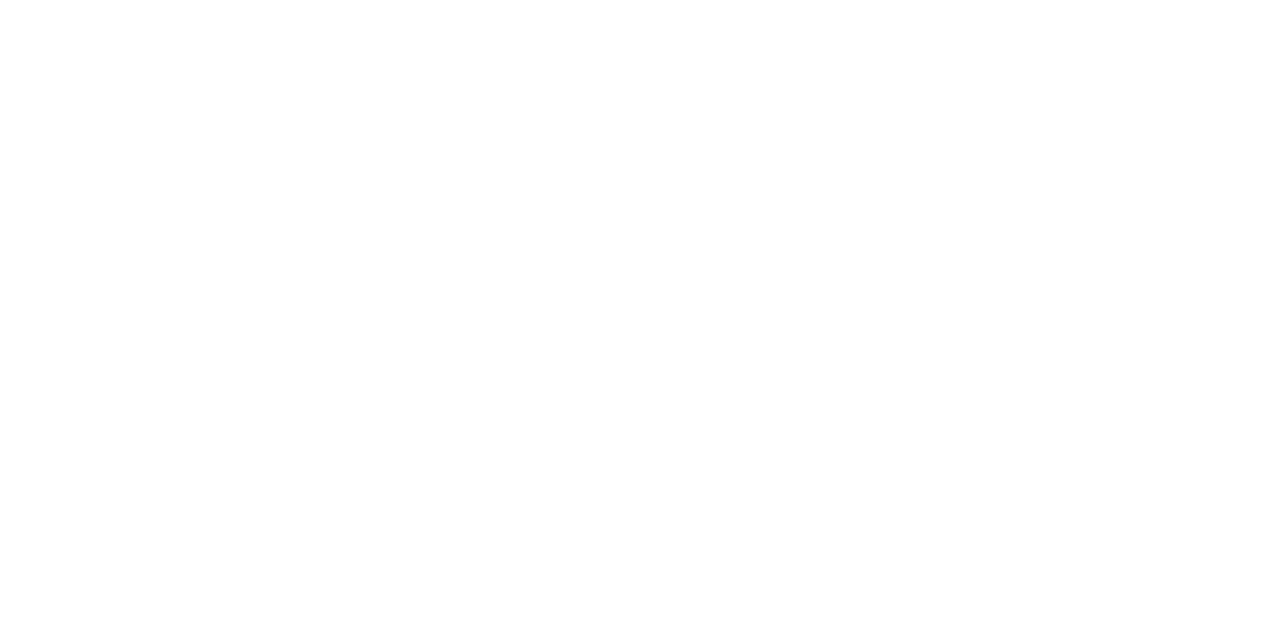
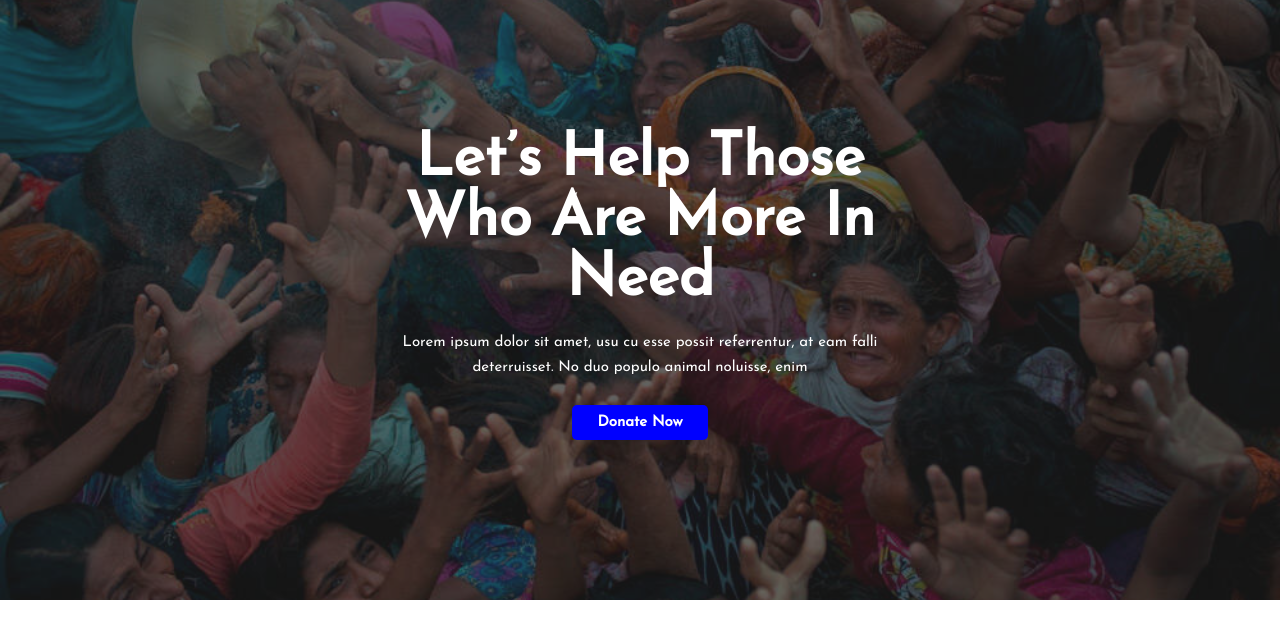
Before and after one commit to rajeshbd99/1st-assignment, a plain HTML site: page index.html in a window 1280 px wide. Drawn offline with Linux system fonts and the light colour scheme.

Commit message:
head part

```diff
--- a/index.html
+++ b/index.html
@@ -6,10 +6,22 @@
     <meta http-equiv="X-UA-Compatible" content="IE=edge">
     <meta name="viewport" content="width=device-width, initial-scale=1.0">
     <title>Donate Today</title>
+    <link rel="shortcut icon" href="portfolio2.png" type="image/x-icon">
+    <link rel="preconnect" href="https://fonts.googleapis.com">
+    <link rel="preconnect" href="https://fonts.gstatic.com" crossorigin>
+    <link href="https://fonts.googleapis.com/css2?family=Josefin+Sans&display=swap" rel="stylesheet">
     <link rel="stylesheet" href="style.css">
 </head>
 
 <body>
+    <section id="head">
+        <div class="overlay">
+            <h1>Let’s Help Those Who Are More In Need </h1>
+            <p>Lorem ipsum dolor sit amet, usu cu esse possit referrentur, at eam falli</p>
+            <p>deterruisset. No duo populo animal noluisse, enim</p>
+            <a class="donate" href="">Donate Now</a>
+        </div>
+    </section>
 
 </body>
 
--- a/style.css
+++ b/style.css
@@ -0,0 +1,75 @@
+body {
+    font-family: 'Josefin Sans', sans-serif;
+    margin: 0 auto;
+    padding: 0;
+}
+
+section {
+    margin-bottom: 100px;
+}
+
+h1 {
+    font-size: 60px;
+    margin: 0;
+    font-weight: 800;
+    padding: 10px 0;
+    color: black;
+
+
+}
+
+p {
+    font-size: 15px;
+    padding: 5px 0;
+    margin: 0;
+
+}
+
+.overlay {
+    width: 100%;
+    height: 600px;
+    position: absolute;
+    left: 0;
+    top: 0;
+    background-color: rgba(30, 29, 29, 0.689);
+    text-align: center;
+    padding-top: 130px;
+
+}
+
+#head {
+    width: 100%;
+    height: 600px;
+    background-image: url(images/donation6.jpg);
+    background-repeat: no-repeat;
+    background-position: center;
+    background-size: cover;
+    overflow: hidden;
+    position: relative;
+
+
+}
+
+#head h1 {
+    color: white;
+    padding: 0 350px;
+    padding-bottom: 20px;
+}
+
+
+
+#head p {
+    color: white;
+}
+
+.donate {
+    display: inline-block;
+    margin-top: 25px;
+    text-decoration: none;
+    padding: 10px 25px;
+    background-color: blue;
+    color: white;
+    border-radius: 5px;
+    font-size: 15px;
+    font-weight: 800;
+}
```
